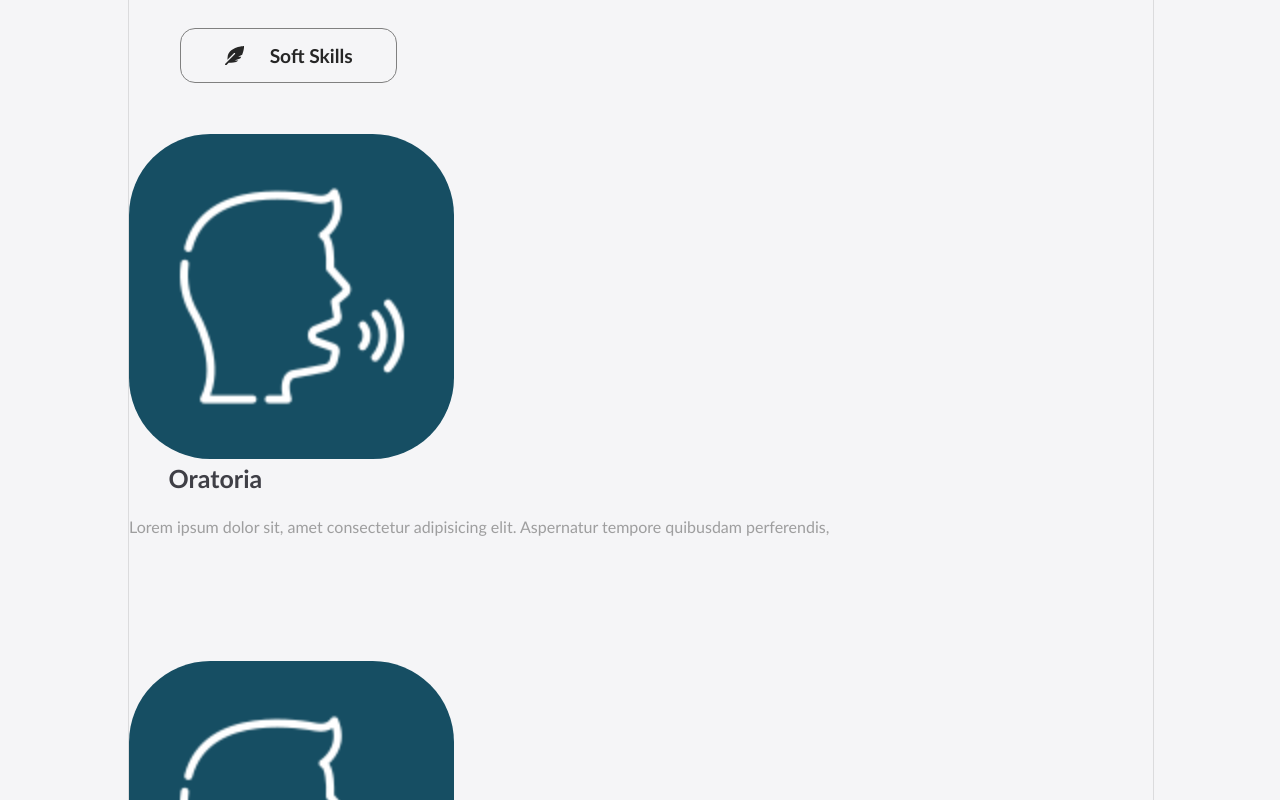
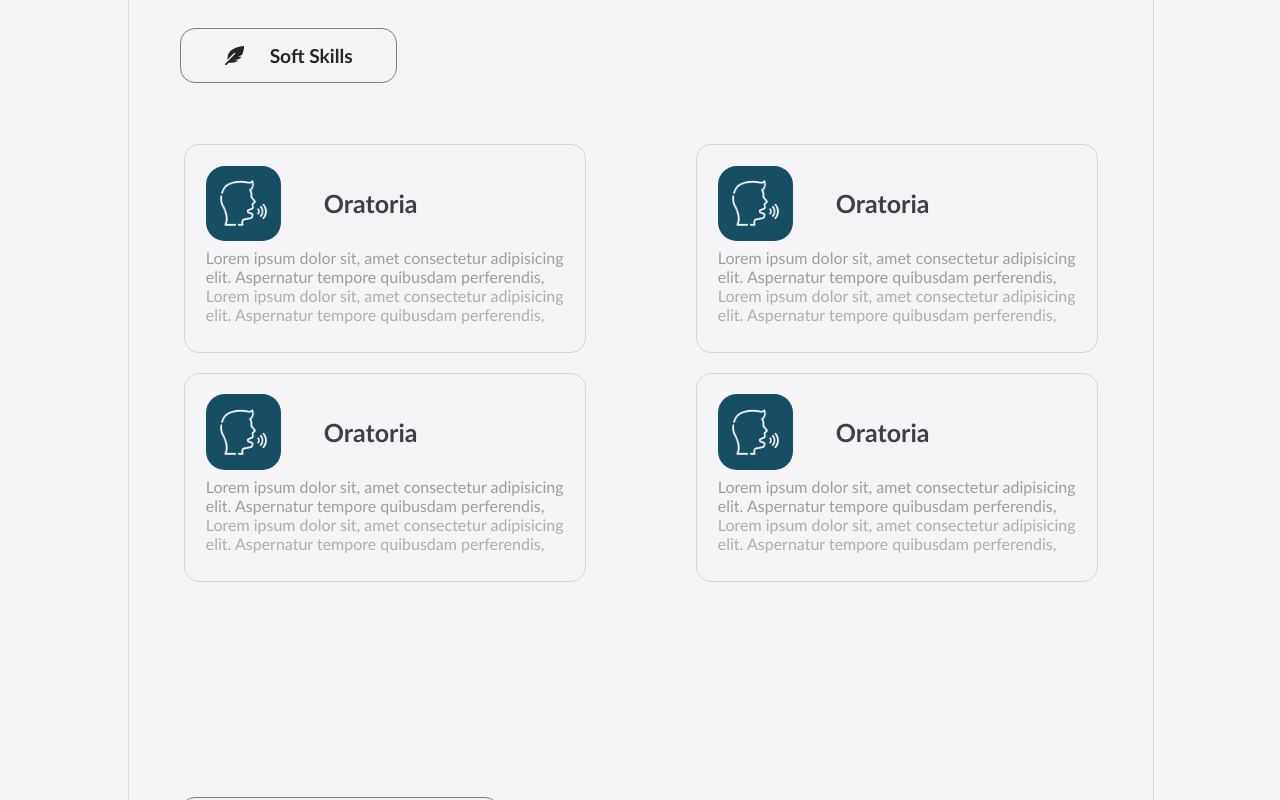
Before and after one commit to IcaroJordano/Portifoleo, a React (Vite) app: page / in a window 1280 px wide. Shown: the part 1200-2000 px from the top of the page. Built offline with nearby package versions, Linux system fonts and the light colour scheme.

Commit message:
feat: card_soft_skills desktop

```diff
--- a/src/components/About/CardSoftSkills.css
+++ b/src/components/About/CardSoftSkills.css
@@ -4,7 +4,7 @@
     flex-wrap: wrap;
 }
 .card_soft_skills img{
-    width: 20vw;
+    width: 20%;
     padding: 3%;
     border-radius: 25%;
 }
@@ -23,10 +23,39 @@
     color: white;
 }
 .card_soft_skills p{
-    margin: 0%;
     padding: 2% 0 ;
     color: #737373ab;
+    margin: 0%;
 }
 .dark .card_soft_skills p{
     color: #a3a3a3da;
 }
+.card_soft_skills span{
+    display: none;
+    color: #a3a3a3da;
+}
+
+@media(min-width:768px){
+    .card_soft_skills{
+        width: 35%;
+        border: solid 1px rgba(128, 128, 128, 0.267);
+        margin: 1% 0;
+        display: flex;
+        flex-wrap: wrap;
+        padding: 2%;
+        border-radius: 15px;
+        align-items: center;
+        /* background-color: aqua; */
+    }
+    .card_soft_skills img{
+        width: 15%;
+    }
+    .card_soft_skills h2{
+        width: 50%;
+        font-size: 35px;
+        /* background-color: aqua; */
+    }
+     .card_soft_skills .mais{
+        display: flex;
+    }
+}
--- a/src/components/About/CardSoftSkills.jsx
+++ b/src/components/About/CardSoftSkills.jsx
@@ -1,12 +1,14 @@
 import "./CardSoftSkills.css"
 
 
-export function CardSoftSkills({image,color,titulo}) {
-    return(
+export function CardSoftSkills({ image, color, titulo }) {
+    return (
         <div className="card_soft_skills">
-            <img src={image} style={{backgroundColor:`${color}`}} alt="" />
+            <img src={image} style={{ backgroundColor: `${color}` }} alt="" />
             <h2>{titulo}</h2>
-            <p>Lorem ipsum dolor sit, amet consectetur adipisicing elit. Aspernatur tempore quibusdam perferendis,</p>
+            <p>Lorem ipsum dolor sit, amet consectetur adipisicing elit. Aspernatur tempore quibusdam perferendis,
+                <span className="mais" >Lorem ipsum dolor sit, amet consectetur adipisicing elit. Aspernatur tempore quibusdam perferendis,</span>
+            </p>
         </div>
     )
 }
--- a/src/components/About/SoftSkills.css
+++ b/src/components/About/SoftSkills.css
@@ -17,9 +17,18 @@
 
 
 @media(min-width:768px){
+    .soft_skills .cards{
+        width: 100%;
+        flex-wrap: wrap;
+        flex-direction: row;
+        justify-content: space-around;
+        display: flex;
+        /* background-color: aqua; */
+    }
     .soft_skills h2{
         width: 15%;
         font-size: larger;
-        margin-top: 5%;
+        /* margin-top: 5%; */
+        margin: 5%;
     }
 }
--- a/src/components/About/SoftSkills.jsx
+++ b/src/components/About/SoftSkills.jsx
@@ -6,14 +6,16 @@ import { FaFeatherAlt } from "react-icons/fa";
 import oratoria from '../../midias/speaking.png'
 
 export function SoftSkils() {
-    return(
+    return (
         <section className="soft_skills">
             {/* <h2> Soft Skills. <span className="line"> ______________</span> </h2> */}
             <h2 class="title"><FaFeatherAlt></FaFeatherAlt> Soft Skills</h2>
-            <CardSoftSkills image={oratoria} color="#164e63" titulo={"Oratoria"}></CardSoftSkills>
-            <CardSoftSkills image={oratoria} color="#164e63" titulo={"Oratoria"}></CardSoftSkills>
-            <CardSoftSkills image={oratoria} color="#164e63" titulo={"Oratoria"}></CardSoftSkills>
-            <CardSoftSkills image={oratoria} color="#164e63" titulo={"Oratoria"}></CardSoftSkills>
+            <div className="cards">
+                <CardSoftSkills image={oratoria} color="#164e63" titulo={"Oratoria"}></CardSoftSkills>
+                <CardSoftSkills image={oratoria} color="#164e63" titulo={"Oratoria"}></CardSoftSkills>
+                <CardSoftSkills image={oratoria} color="#164e63" titulo={"Oratoria"}></CardSoftSkills>
+                <CardSoftSkills image={oratoria} color="#164e63" titulo={"Oratoria"}></CardSoftSkills>
+            </div>
         </section>
     )
 }
```
